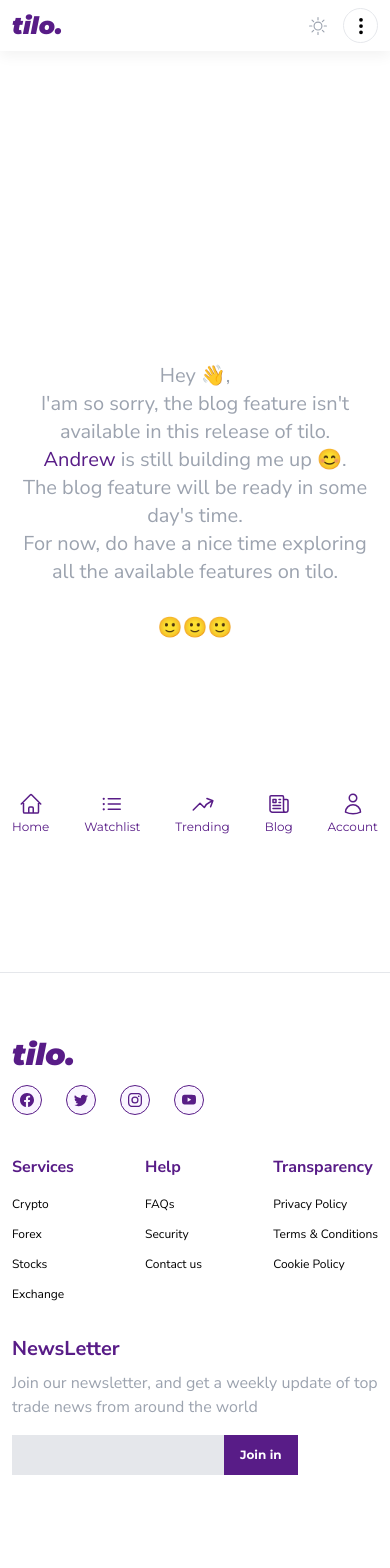
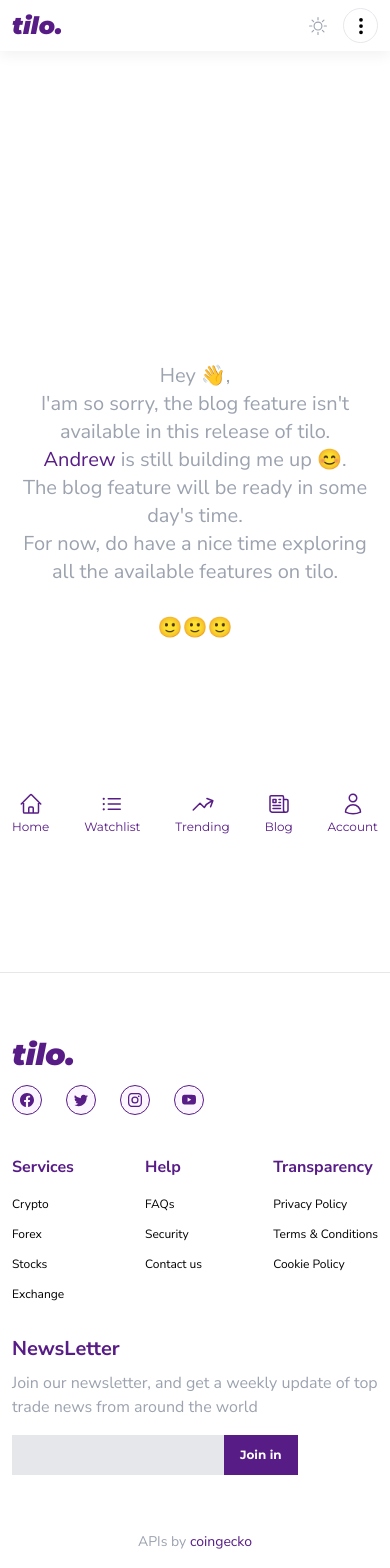
Before and after one commit to Okpainmo/Tilo, a Next.js app: page /blog in a window 390 px wide. Shown: the top 1568 px of the page. Built offline with nearby package versions, Linux system fonts and the light colour scheme.

Commit message:
refactor: made some updates on API coin-count, mobile-sidebar and footer

```diff
--- a/components/layout-components/Footer.jsx
+++ b/components/layout-components/Footer.jsx
@@ -41,6 +41,12 @@ function Footer() {
         </div>
       </div>
       <NewsletterSection />
+      <div className="mt-6 text-center text--colors_secondary text-[14px]">
+        APIs by{' '}
+        <a href="https://coingecko.com" className="text--colors_primary">
+          coingecko
+        </a>
+      </div>
     </footer>
   );
 }
--- a/components/layout-components/MobileMenuBar.jsx
+++ b/components/layout-components/MobileMenuBar.jsx
@@ -14,7 +14,7 @@ function MobileMenuBar({ hideMobileNav, closeMobileNav }) {
     <section
       className={`${
         closeMobileNav ? 'nav--slide-out' : 'nav--slide-in'
-      } fixed py-8 px-4 top-0 right-0 translate-x-[-100%] left-0 lg:hidden min-h-screen w-full z-30 bg--default`}
+      } fixed py-8 px-4 top-0 right-0 translate-x-[-100%] left-0 lg:hidden overflow-auto h-screen w-full z-30 bg--default`}
     >
       <div className="close-btn fixed top-8 right-4" onClick={hideMobileNav}>
         <svg
--- a/pages/coins-watchlist/index.jsx
+++ b/pages/coins-watchlist/index.jsx
@@ -69,7 +69,7 @@ export default WatchPage;
 export async function getServerSideProps(context) {
   const { params } = context;
   const response = await fetch(
-    'https://api.coingecko.com/api/v3/coins/markets?vs_currency=usd&order=market_cap_desc&per_page=30&page=1&sparkline=true'
+    'https://api.coingecko.com/api/v3/coins/markets?vs_currency=usd&order=market_cap_desc&per_page=50&page=1&sparkline=true'
   );
   const coinsData = await response.json();
 
```
